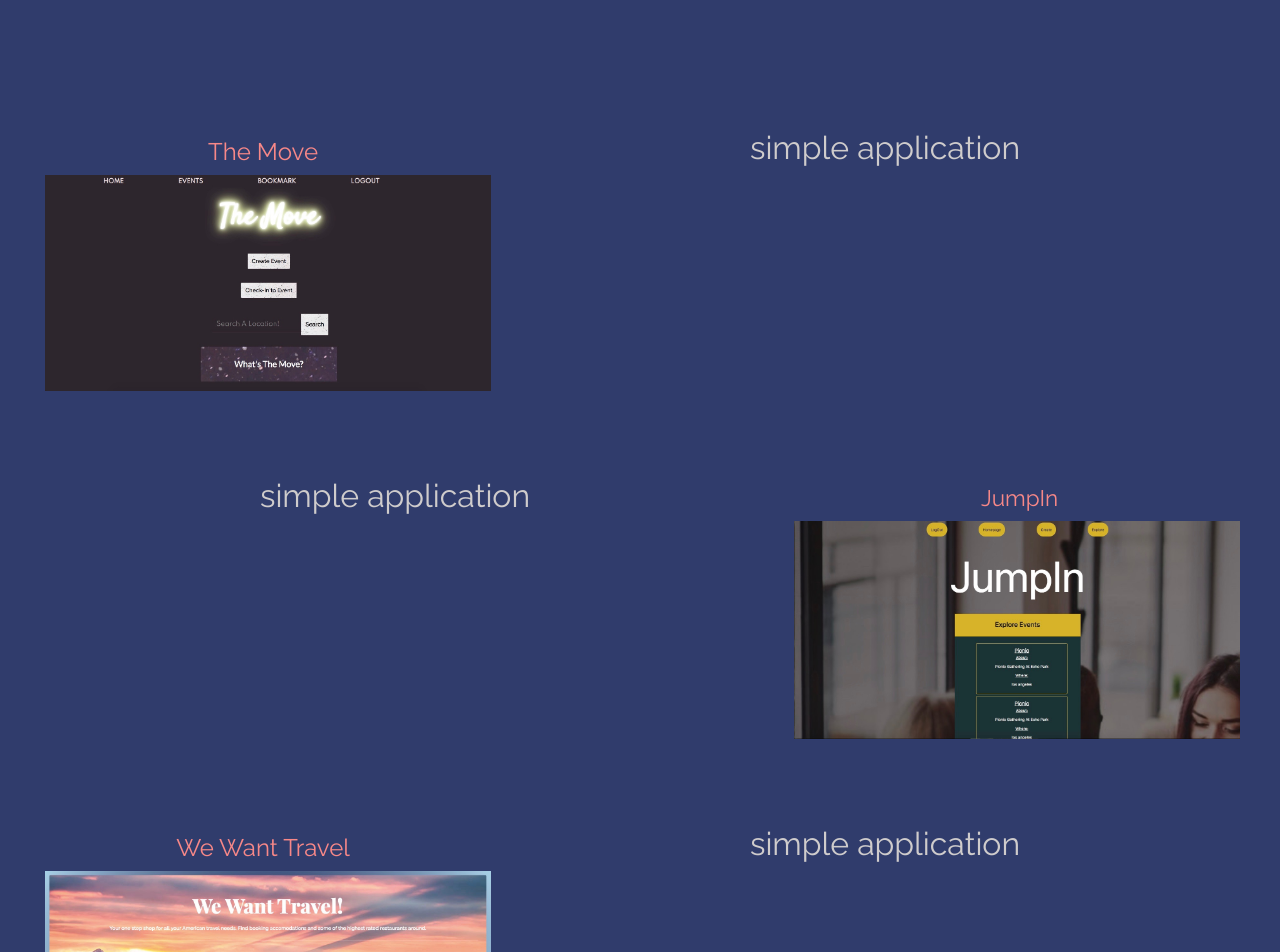
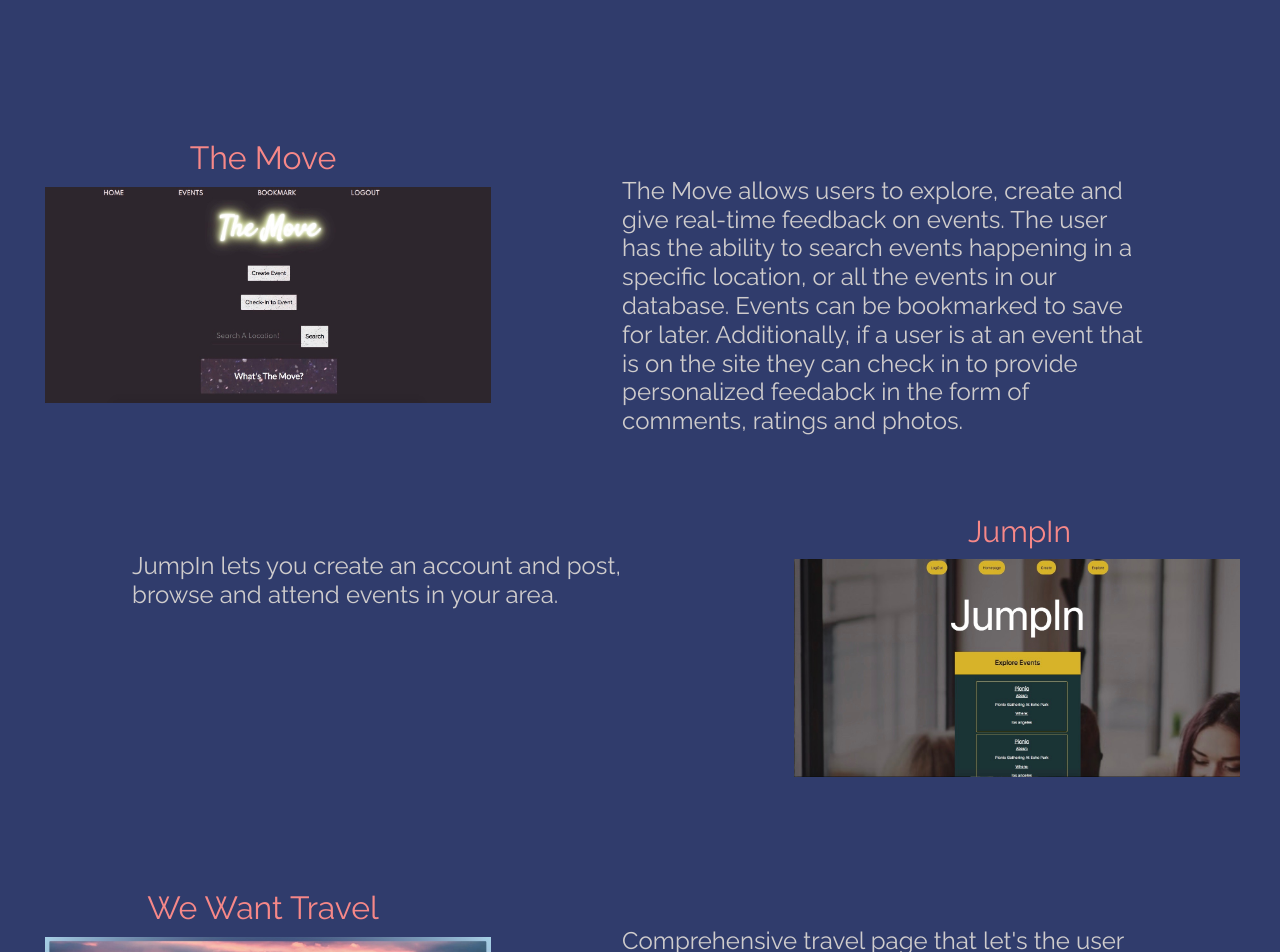
Before and after one commit to cmorris91/react-portfolio, a React (Create React App) app in the folder portfolio/: page / in a window 1280 px wide. Shown: the part 1360-2312 px from the top of the page. Built offline with nearby package versions, Linux system fonts and the light colour scheme.

Commit message:
font adjusting

```diff
--- a/portfolio/src/components/Projects/index.js
+++ b/portfolio/src/components/Projects/index.js
@@ -18,11 +18,19 @@ function Projects () {
                 <div className="overlay">Click to see the repo</div>
             </a>
           </div>
-          <h2 className="col description">simple application</h2>
+          <div className="col description">
+
+            <h2 className="project-descr">The Move allows users to explore, create and give real-time feedback on events.
+              The user has the ability to search events happening in a specific location, or all the events in our database.
+              Events can be bookmarked to save for later. Additionally, if a user is at an event that
+              is on the site they can check in to provide personalized feedabck in the form of comments, ratings and photos.</h2>
+          </div>
         </div>
 
         <div id="card2" className="row">
-          <h2 className="col description">simple application</h2>
+          <div className="col description">
+            <h2 className="project-descr">JumpIn lets you create an account and post, browse and attend events in your area.</h2>
+          </div>
           <div className="project-card" style={{width: "30rem"}}>
                 <a className="repo-img" href="https://github.com/AFF321/JumpIn" style={{fontSize: "15px", textDecoration: "none"}}>
                 <a className="appLink" href="https://vast-dawn-89998.herokuapp.com/">JumpIn</a>
@@ -40,7 +48,10 @@ function Projects () {
                     <div class="overlay">Click to see the repo</div>
             </a>
           </div>
-          <h2 className="col description">simple application</h2>
+          <div className="col description">
+            <h2 className="project-descr">Comprehensive travel page that let's the user enter a city they want to visit and renders Hotel options, Restaurant options and a 5 day forecast.</h2>
+
+          </div>
         </div>
 
         </div>
--- a/portfolio/src/components/Projects/style.css
+++ b/portfolio/src/components/Projects/style.css
@@ -15,7 +15,7 @@
 }
 .project-card a {
     color: #f78888;
-    font-size: 1.5em;
+    font-size: 2em;
     width: 30rem;
 }
 
@@ -26,6 +26,7 @@
     transition: .5s ease;
     opacity:0;
     text-align: center;
+    font-size: 25px;
 }
 
 .repo-img:hover .overlay {
@@ -37,12 +38,14 @@
   }
 
  .description {
-     text-align: center;
+     text-align: left;
      color: rgb(207, 204, 204);
+     max-width: 45%;
 
  }
 
  .appLink {
+
      text-decoration: none;
  }
 
@@ -54,3 +57,8 @@
  .repo-img:hover {
      border-bottom: none;
  }
+
+ .project-descr {
+    margin-top: 8%;
+    font-size: 24px;
+ }
```
